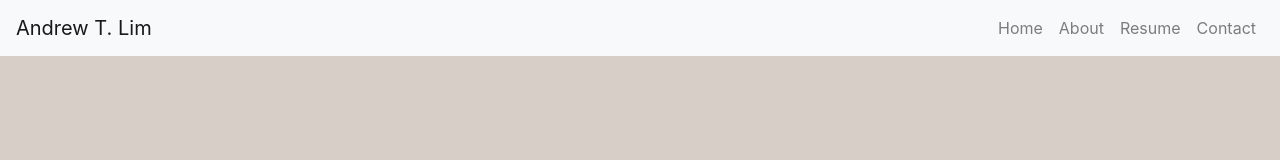
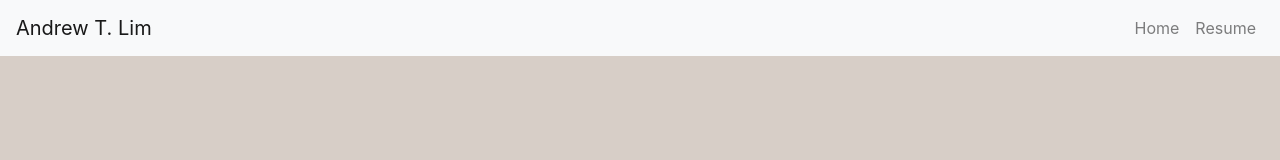
Before and after one commit to lim243/website, a React (Create React App) app: page / in a window 1280 px wide. Shown: the top 160 px of the page. Built offline with nearby package versions, Linux system fonts and the light colour scheme.

Commit message:
Remove About and Contact

```diff
--- a/src/Header.js
+++ b/src/Header.js
@@ -14,15 +14,15 @@ class Header extends Component {
               <Nav.Item>
                 <Nav.Link href='#'>Home</Nav.Link>
               </Nav.Item>
-              <Nav.Item>
+              {/* <Nav.Item>
                 <Nav.Link href='#about'>About</Nav.Link>
-              </Nav.Item>
+              </Nav.Item> */}
               <Nav.Item>
                 <Nav.Link href='http://bit.ly/2InVtnY'>Resume</Nav.Link>
               </Nav.Item>
-              <Nav.Item>
+              {/* <Nav.Item>
                 <Nav.Link href='#contact'>Contact</Nav.Link>
-              </Nav.Item>
+              </Nav.Item> */}
             </Nav>
           </Navbar.Collapse>
         </Navbar>
```
